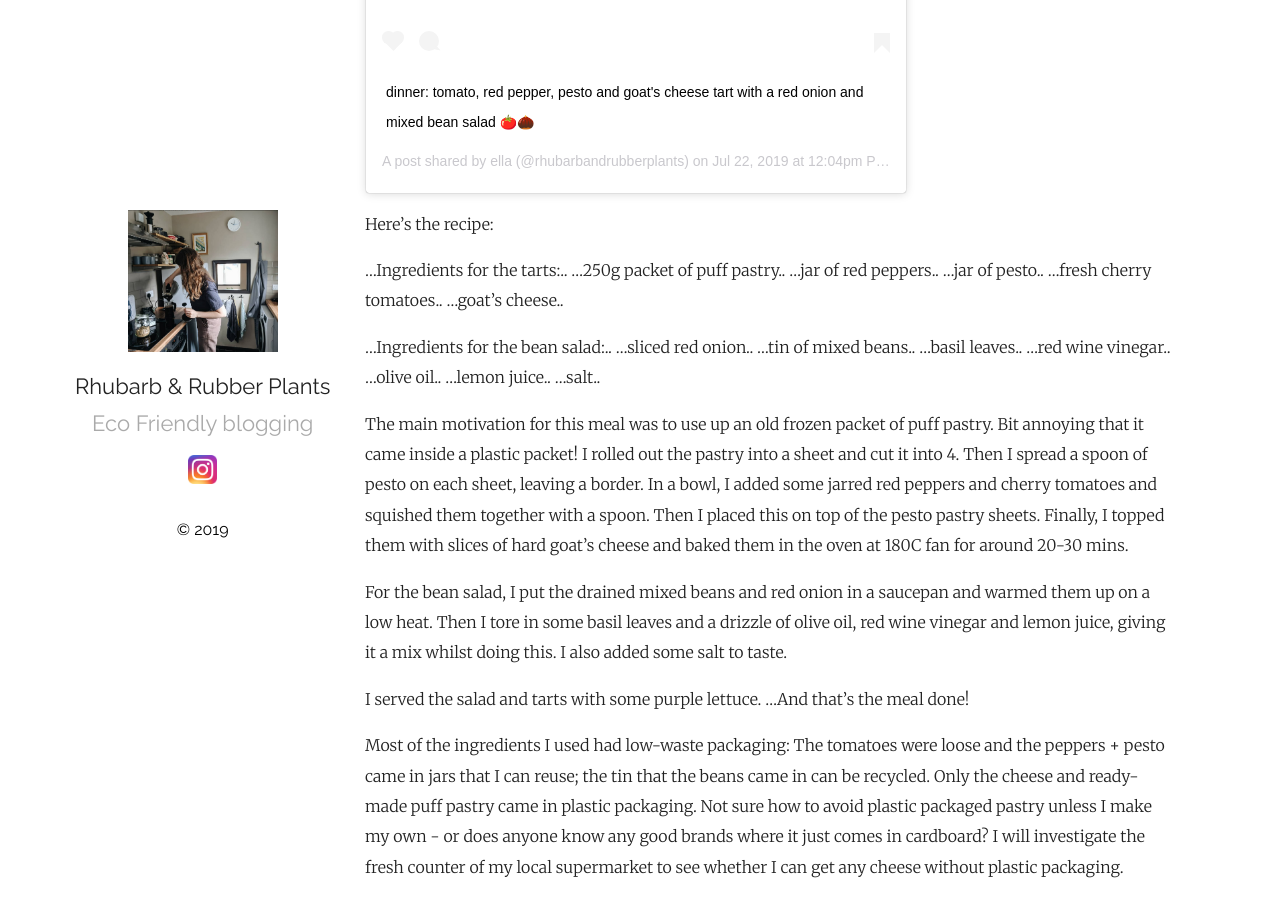
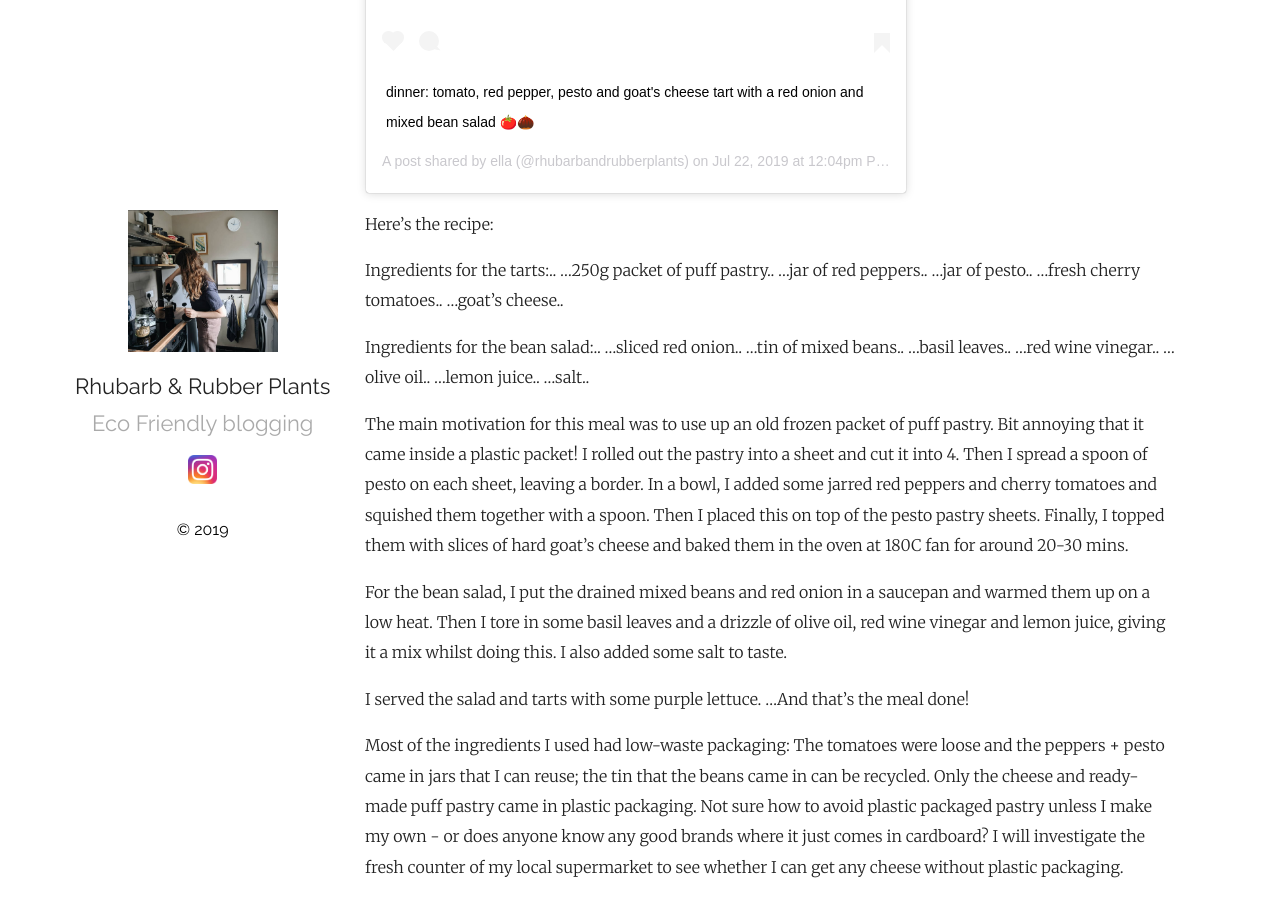
Before and after one commit to rhubarbandrubberplants/rhubarbandrubberplants.github.io, a Jekyll site: the page built from _posts/2019-07-25-tartsrecipe.md, in a window 1280 px wide and 900 px high, scrolled down 660 px. Built offline with Jekyll 4.4.1, drawn with Linux system fonts in a browser that asks for light colours; a script that is not in the unit is left out.

```diff
--- a/_posts/2019-07-25-tartsrecipe.md
+++ b/_posts/2019-07-25-tartsrecipe.md
@@ -11,14 +11,14 @@ Recently I made jarred pepper, tomato, pesto and goat's cheese tarts with red on
 
 Here's the recipe:
 
-...Ingredients for the tarts:..
+Ingredients for the tarts:..
 ...250g packet of puff pastry..
 ...jar of red peppers..
 ...jar of pesto..
 ...fresh cherry tomatoes..
 ...goat's cheese..
 
-...Ingredients for the bean salad:..
+Ingredients for the bean salad:..
 ...sliced red onion..
 ...tin of mixed beans..
 ...basil leaves..
```
